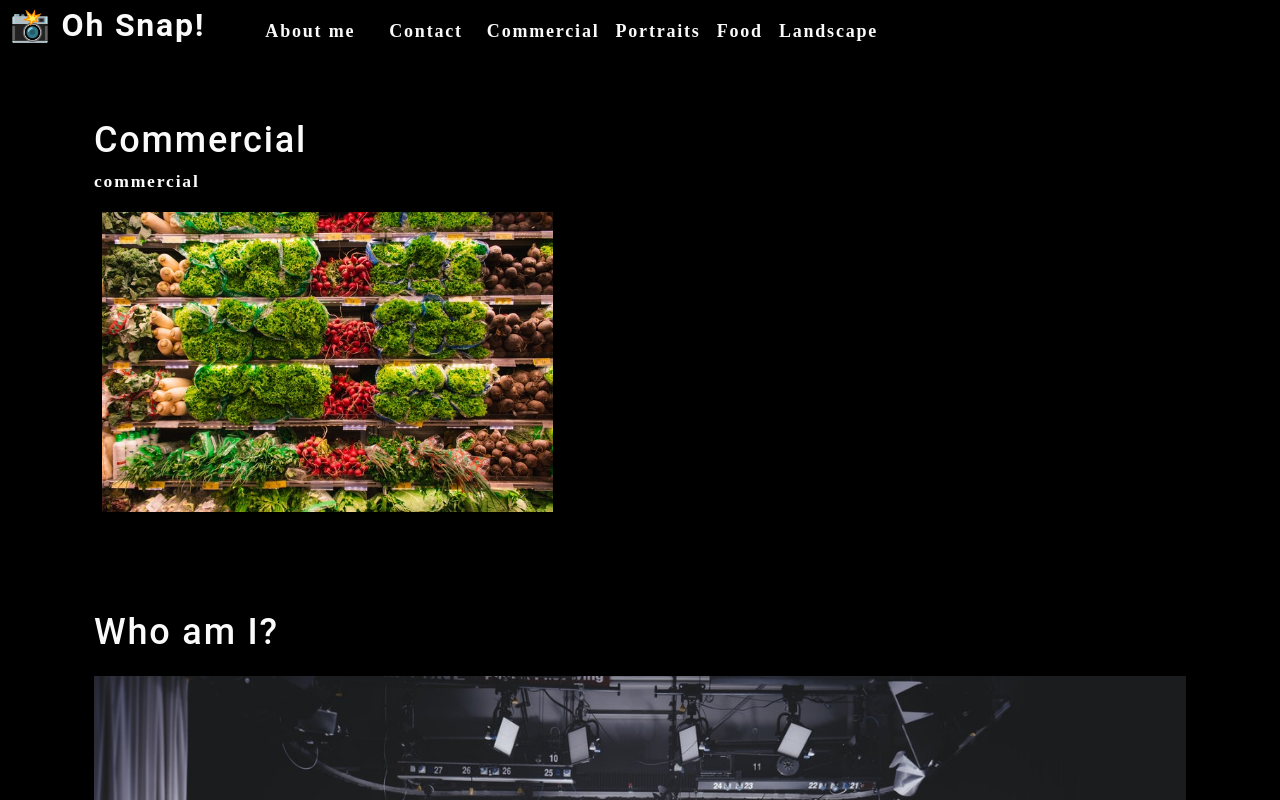
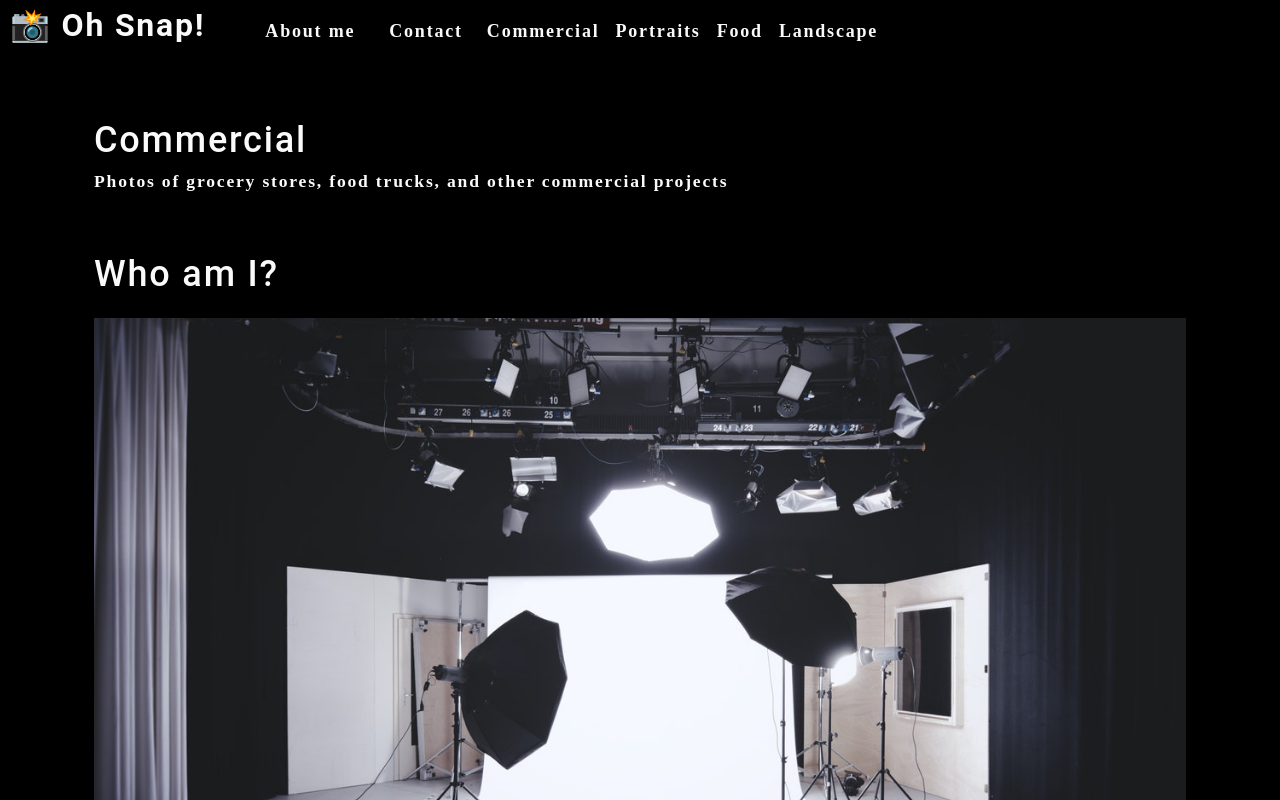
Before and after one commit to rltrosas88/photo-port, a React (Create React App) app: page / in a window 1280 px wide. Shown: the top 800 px of the page. Built offline with nearby package versions, Linux system fonts and the light colour scheme.

Commit message:
display the photos

```diff
--- a/src/App.js
+++ b/src/App.js
@@ -1,15 +1,31 @@
-import React from 'react';
+import React, { useState } from 'react';
 import './App.css';
 import Nav from './components/Nav';
 import About from './components/About';
 import Gallery from "./components/Gallery";
 
 function App() {
+  const [categories] = useState([
+    {
+      name: 'commercial',
+      description: 'Photos of grocery stores, food trucks, and other commercial projects',
+    },
+    { name: 'portraits', description: 'Portraits of people in my life' },
+    { name: 'food', description: 'Delicious delicacies' },
+    { name: 'landscape', description: 'Fields, farmhouses, waterfalls, and the beauty of nature' },
+  ]);
+
+  const [currentCategory, setCurrentCategory] = useState(categories[0]);
+
   return (
     <div>
-      <Nav></Nav>
+      <Nav
+        categories={categories}
+        setCurrentCategory={setCurrentCategory}
+        currentCategory={currentCategory}
+      ></Nav>
       <main>
-        <Gallery></Gallery>
+        <Gallery currentCategory={currentCategory}></Gallery>
         <About></About>
       </main>
     </div>
--- a/src/components/Gallery/index.js
+++ b/src/components/Gallery/index.js
@@ -1,25 +1,16 @@
 import React from "react";
 import { capitalizeFirstLetter } from '../../utils/helpers';
-import photo from "../../assets/small/commercial/0.jpg";
+import PhotoList from '../PhotoList';
 
-function Gallery(props) {
-  const currentCategory = {
-    name: "commercial",
-    description:
-      "Photos of grocery stores, food trucks, and other commercial projects",
-  };
+function Gallery({ currentCategory }) {
+  const { name, description } = currentCategory;
   return (
     <section>
-      <h1>{capitalizeFirstLetter(currentCategory.name)}</h1>
-      <p>{currentCategory.name}</p>
-      <div>
-          <img
-            src={photo}
-            alt="Commercial Example"
-            className="img-thumbnail mx-1"
-          />
-      </div>
+      <h1 data-testid="h1tag">{capitalizeFirstLetter(name)}</h1>
+      <p>{description}</p>
+      <PhotoList  />
     </section>
   );
 }
+
 export default Gallery;
--- a/src/components/Nav/index.js
+++ b/src/components/Nav/index.js
@@ -1,14 +1,13 @@
 import React from "react";
 import { capitalizeFirstLetter } from "../../utils/helpers";
 
-function Nav() {
-
-  const  categories = [
-    { name: 'commercial', description: 'Photos of grocery stores, food trucks, and other commercial projects' },
-    { name: 'portraits', description: 'Portraits of people in my life' },
-    { name: 'food', description: 'Delicious delicacies' },
-    { name: 'landscape', description: 'Fields, farmhouses, waterfalls, and the beauty of nature' }
-  ];
+function Nav(props) {
+  // const [currentCategory, setCurrentCategory] = useState(categories[0]);
+  const {
+    categories = [],
+    setCurrentCategory,
+    currentCategory,
+  } = props;
 
   const handleClick = (item) => {
     console.log(item);
@@ -25,7 +24,7 @@ function Nav() {
       <nav>
         <ul className="flex-row">
           <li className="mx-2">
-            <a data-testid="about" href="#about" onClick={() => handleClick("About")}>
+            <a data-testid="about" href="#about">
               About me
             </a>
           </li>
@@ -34,15 +33,22 @@ function Nav() {
               Contact
             </span>
           </li>
-          {
-            categories.map((category) => (
-              <li className="mx-1" key={category.name} >
-                <span onClick={() => { handleClick(category.name); }}>
-                 {capitalizeFirstLetter(category.name)}
-                </span>
-              </li>
-            ))
-          }
+          {categories.map((category) => (
+            <li
+              className={`mx-1 ${
+                currentCategory.name === category.name
+                }`}
+              key={category.name}
+            >
+              <span
+                onClick={() => {
+                  setCurrentCategory(category);
+                }}
+              >
+                {capitalizeFirstLetter(category.name)}
+              </span>
+            </li>
+          ))}
         </ul>
       </nav>
     </header>
--- /dev/null
+++ b/src/components/PhotoList/index.js
@@ -0,0 +1,121 @@
+import React, { useState } from 'react';
+
+const PhotoList = ({ category }) => {
+
+  const [photos] = useState([
+    {
+      name: 'Grocery aisle',
+      category: 'commercial',
+      description: 'Lorem ipsum dolor sit amet, consectetur adipiscing elit. Nunc ultricie',
+    },
+    {
+      name: 'Grocery booth',
+      category: 'commercial',
+      description: 'Lorem ipsum dolor sit amet, consectetur adipiscing elit. Nunc ultricie',
+    },
+    {
+      name: 'Building exterior',
+      category: 'commercial',
+      description: 'Lorem ipsum dolor sit amet, consectetur adipiscing elit. Nunc ultricie',
+    },
+    {
+      name: 'Restaurant table',
+      category: 'commercial',
+      description: 'Lorem ipsum dolor sit amet, consectetur adipiscing elit. Nunc ultricie',
+    },
+    {
+      name: 'Cafe interior',
+      category: 'commercial',
+      description: 'Lorem ipsum dolor sit amet, consectetur adipiscing elit. Nunc ultricie',
+    },
+    {
+      name: 'Cat green eyes',
+      category: 'portraits',
+      description: 'Lorem ipsum dolor sit amet, consectetur adipiscing elit. Nunc ultricie',
+    },
+    {
+      name: 'Green parrot',
+      category: 'portraits',
+      description: 'Lorem ipsum dolor sit amet, consectetur adipiscing elit. Nunc ultricie',
+    },
+    {
+      name: 'Yellow macaw',
+      category: 'portraits',
+      description: 'Lorem ipsum dolor sit amet, consectetur adipiscing elit. Nunc ultricie',
+    },
+    {
+      name: 'Pug smile',
+      category: 'portraits',
+      description: 'Lorem ipsum dolor sit amet, consectetur adipiscing elit. Nunc ultricie',
+    },
+    {
+      name: 'Pancakes',
+      category: 'food',
+      description: 'Lorem ipsum dolor sit amet, consectetur adipiscing elit. Nunc ultricie',
+    },
+    {
+      name: 'Burrito',
+      category: 'food',
+      description: 'Lorem ipsum dolor sit amet, consectetur adipiscing elit. Nunc ultricie',
+    },
+    {
+      name: 'Scallop pasta',
+      category: 'food',
+      description: 'Lorem ipsum dolor sit amet, consectetur adipiscing elit. Nunc ultricie',
+    },
+    {
+      name: 'Burger',
+      category: 'food',
+      description: 'Lorem ipsum dolor sit amet, consectetur adipiscing elit. Nunc ultricie',
+    },
+    {
+      name: 'Fruit bowl',
+      category: 'food',
+      description: 'Lorem ipsum dolor sit amet, consectetur adipiscing elit. Nunc ultricie',
+    },
+    {
+      name: 'Green river',
+      category: 'landscape',
+      description: 'Lorem ipsum dolor sit amet, consectetur adipiscing elit. Nunc ultricie',
+    },
+    {
+      name: 'Docks',
+      category: 'landscape',
+      description: 'Lorem ipsum dolor sit amet, consectetur adipiscing elit. Nunc ultricie',
+    },
+    {
+      name: 'Panoramic village by sea',
+      category: 'landscape',
+      description: 'Lorem ipsum dolor sit amet, consectetur adipiscing elit. Nunc ultricie',
+    },
+    {
+      name: 'Domestic landscape',
+      category: 'landscape',
+      description: 'Lorem ipsum dolor sit amet, consectetur adipiscing elit. Nunc ultricie',
+    },
+    {
+      name: 'Park bench',
+      category: 'landscape',
+      description: 'Lorem ipsum dolor sit amet, consectetur adipiscing elit. Nunc ultricie',
+    },
+  ]);
+
+  const currentPhotos = photos.filter((photo) => photo.category === category);
+
+  return (
+    <div>
+      <div className="flex-row">
+        {currentPhotos.map((image, i) => (
+          <img
+            src={require(`../../assets/small/${category}/${i}.jpg`)}
+            alt={image.name}
+            className="img-thumbnail mx-1"
+            key={image.name}
+          />
+        ))}
+      </div>
+    </div>
+  );
+};
+
+export default PhotoList;
```
